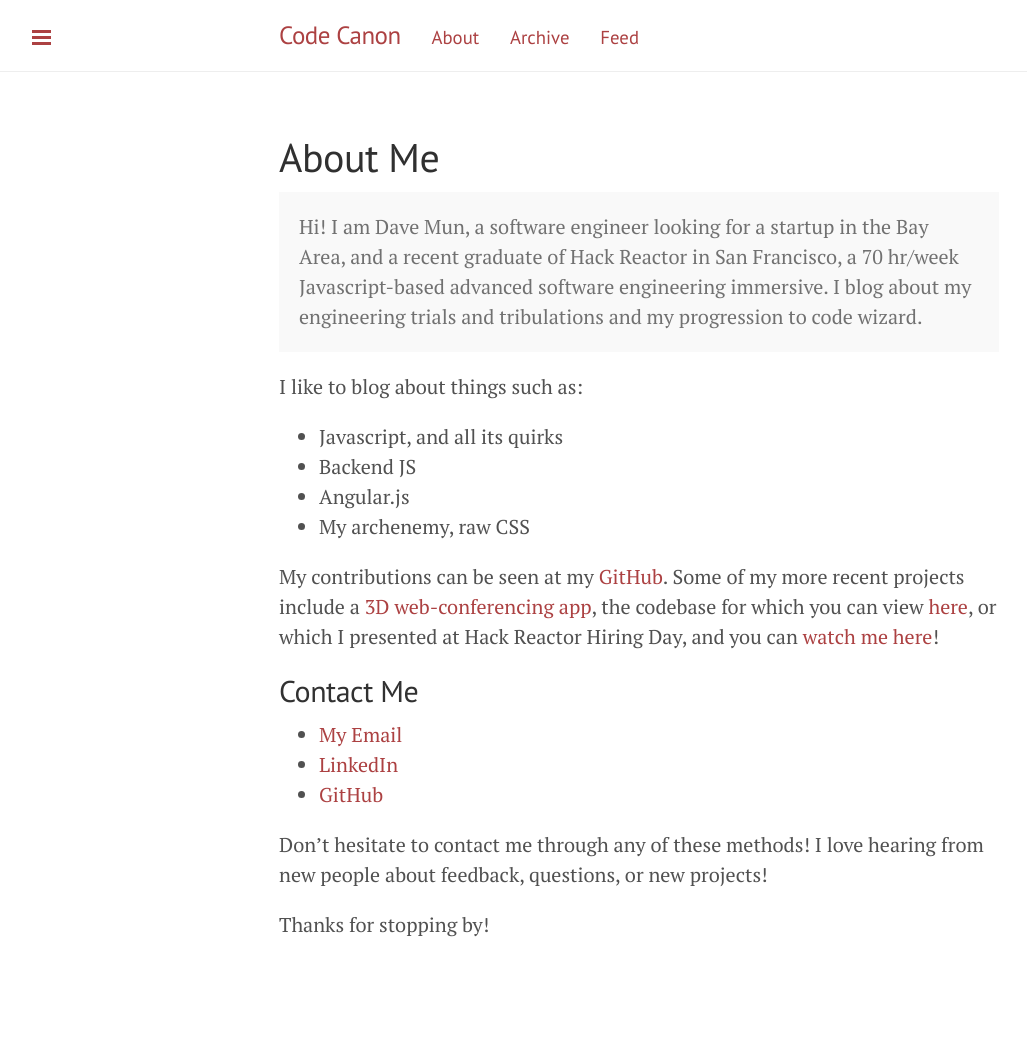
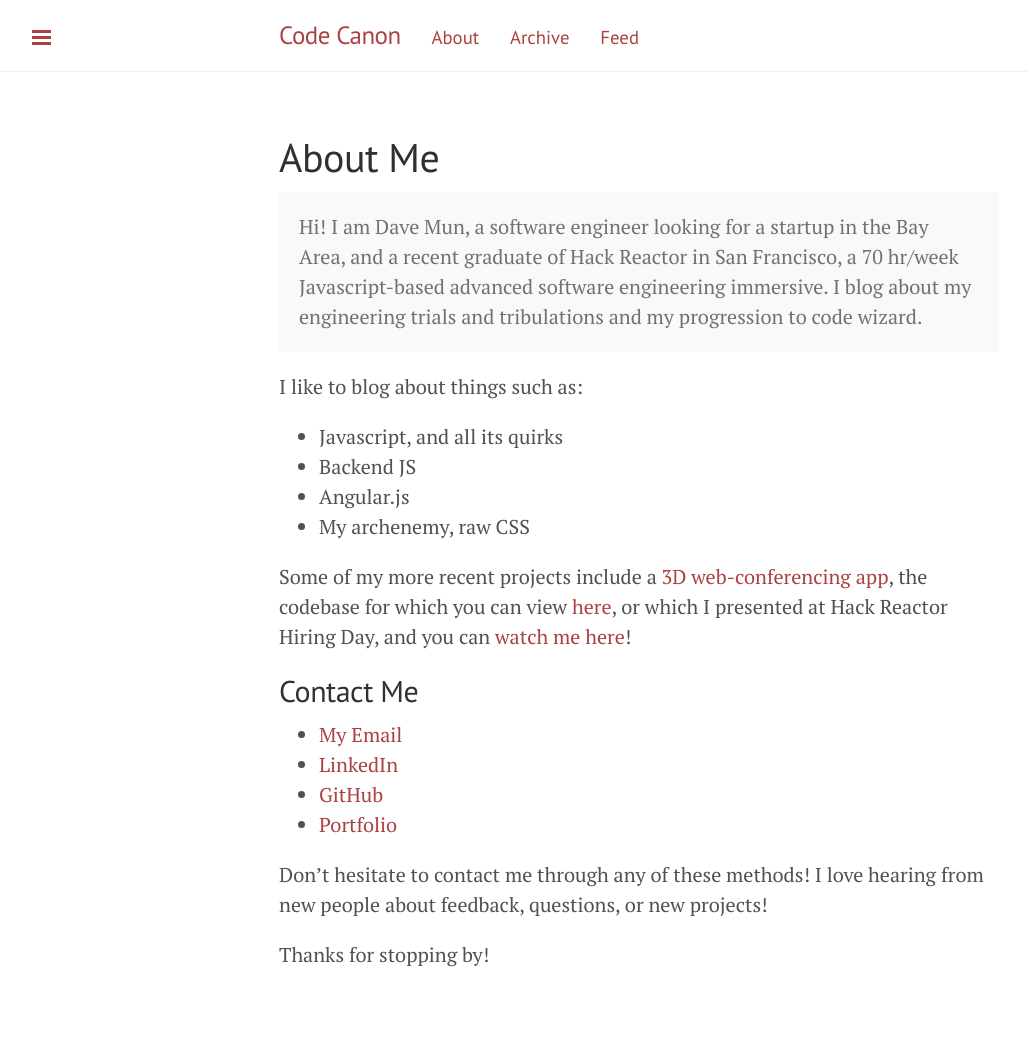
Before and after one commit to davemun/davemun.github.io, a Jekyll site: the page built from about.md, in a window 1280 px wide. Shown: the whole page, without its empty margins (1-1028 px from the left). Built offline with Jekyll 4.4.1, drawn with Linux system fonts in a browser that asks for light colours; Markdown is read by kramdown in place of the engine named in the settings; before the commit the page ends 1020 px from its top, so only the background shows below that.

Commit message:
Update about.md

```diff
--- a/about.md
+++ b/about.md
@@ -15,13 +15,14 @@ I like to blog about things such as:
 * Angular.js
 * My archenemy, raw CSS
 
-My contributions can be seen at my [GitHub](http://github.com/davemun). Some of my more recent projects include a [3D web-conferencing app](http://realfaces.org), the codebase for which you can view [here](http://github.com/realTalkTeam/realTalk), or which I presented at Hack Reactor Hiring Day, and you can [watch me here](https://www.youtube.com/watch?v=z5C1OVLiDBE)!
+Some of my more recent projects include a [3D web-conferencing app](http://realfaces.org), the codebase for which you can view [here](http://github.com/realTalkTeam/realTalk), or which I presented at Hack Reactor Hiring Day, and you can [watch me here](https://www.youtube.com/watch?v=z5C1OVLiDBE)!
 
 ## Contact Me
 
 * [My Email](mailto:mun.dave@gmail.com)
 * [LinkedIn](http://linkedin.com/in/davemun)
 * [GitHub](http://github.com/davemun)
+* [Portfolio](http://davemun.com)
 
 Don't hesitate to contact me through any of these methods! I love hearing from new people about feedback, questions, or new projects!
 
```
